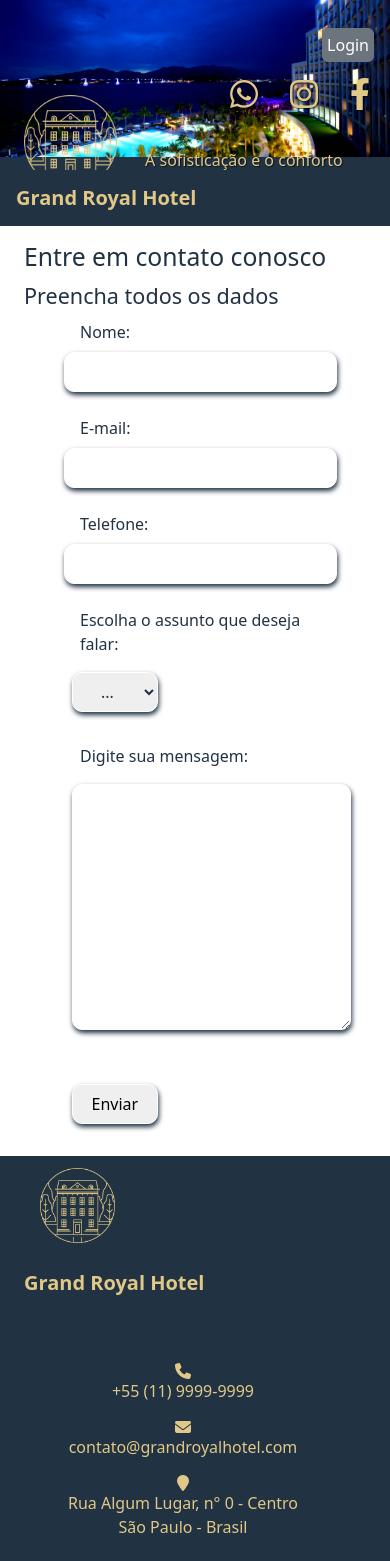
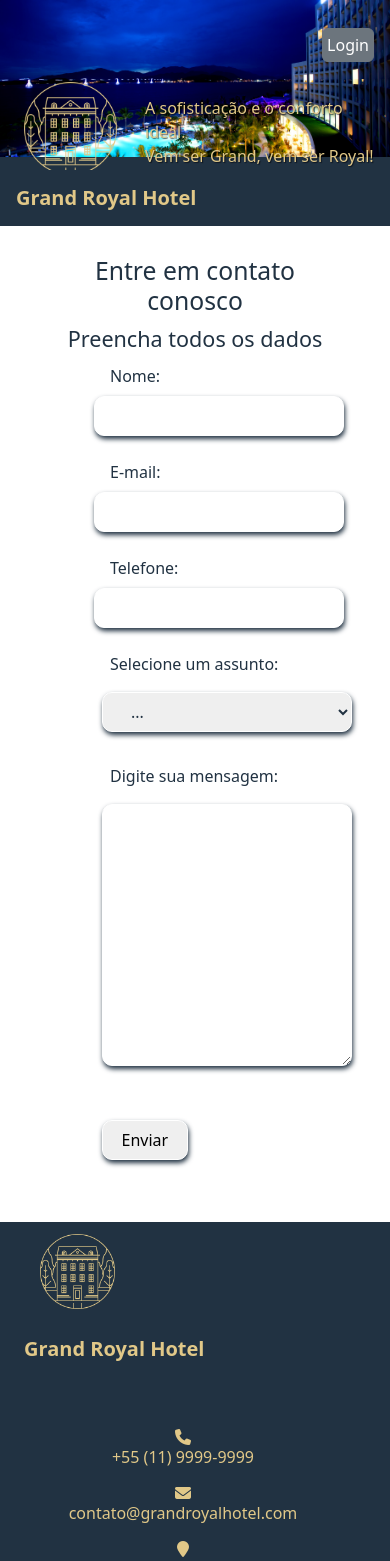
Before and after one commit to D2Trindade/hotel-management-backend, a Vue app: page /contato in a window 390 px wide. Shown: the top 1561 px of the page. Built offline with nearby package versions, Linux system fonts and the light colour scheme; a web font is replaced by a local one.

Commit message:
Adicinada responsividade na pagina contatos

```diff
--- a/src/assets/css/header-footer.css
+++ b/src/assets/css/header-footer.css
@@ -81,4 +81,6 @@
     height: 170px;
     background-color: #213242;
   }
+
+
 }
--- a/src/components/ButtonSubmit.vue
+++ b/src/components/ButtonSubmit.vue
@@ -1,5 +1,5 @@
 <template>
-    <input type="submit" :value="tipo">
+    <input class="responsivo" type="submit" :value="tipo">
 </template>
 
 <script>
@@ -10,3 +10,13 @@ export default {
     }
 }
 </script>
+
+<style scoped>
+
+@media (max-width: 600px){
+  .responsivo {
+    width: 100%;
+  }
+}
+
+</style>
--- a/src/components/InputText.vue
+++ b/src/components/InputText.vue
@@ -20,7 +20,6 @@ export default {
 .input-padrao {
     border: white solid 1px;
     margin: 1rem;
-    width: 22vw;
     height: 2.5rem;
     text-align: center;
     border-radius: 10px;
@@ -33,7 +32,7 @@ export default {
     text-align: center;
     border-radius: 10px;
     box-shadow: 1px 3px 5px #213242;
-    width: 70vw;
+    width: 100%;
     height: 2.5rem;
 }
 
--- a/src/components/MainFooter.vue
+++ b/src/components/MainFooter.vue
@@ -32,7 +32,7 @@
                 </div>
                  <div class="col-sm-6 row color--bege p-5">
                     <a><i class="text-center col-sm-12 fa fa-map fa-5x" aria-hidden="true"></i></a>
-                    <p class="text-center color--bege">Veja no maps</p>
+                    <p class="text-center color--bege p">Veja no maps</p>
                 </div>
             </div>
             <div class="p-1">
--- a/src/components/MainHeader.vue
+++ b/src/components/MainHeader.vue
@@ -16,7 +16,9 @@
         <div class="d-flex align-items-center">
             <router-link to="/" class="header--logo" title="Grand Hoyal Hotel"></router-link>
             <div class="header--container2">
-                <SocialMedia />
+
+                <!-- <SocialMedia /> -->
+
                 <p class="header--container2-container alinhamento m-1 p-1">
                     A sofisticação e o conforto ideal.<br />
                     Vem ser Grand, vem ser Royal!
@@ -55,13 +57,13 @@ import "@/assets/css/main.css"
 import "@/assets/css/header-footer.css"
 import "@/assets/css/login.css"
 
-import SocialMedia from '@/components/SocialMedia.vue'
+// import SocialMedia from '@/components/SocialMedia.vue'
 import ModalLogin from '@/components/ModalLogin.vue'
 
 export default {
     name: 'MainHeader',
     components: {
-        SocialMedia,
+        // SocialMedia,
         ModalLogin
     },
     methods: {
--- a/src/components/MenuSelect.vue
+++ b/src/components/MenuSelect.vue
@@ -21,6 +21,14 @@ export default {
 }
 </script>
 
+<style>
+
+.input-padrao {
+  width: 100%;
+}
+
+</style>
+
 <!--
     <option value="null_opc">{{opt00}}</option>
     <option value="cancelamento">{{opt01}}</option>
--- a/src/components/SocialMedia.vue
+++ b/src/components/SocialMedia.vue
@@ -1,5 +1,5 @@
 <template>
-    <ul class="header--container2-container">
+    <ul class="header--container2-container center-mobile">
         <li class="header--container2-item">
             <a href="#" class="header--container2-link text-bege">
                 <i class="fa-brands fa-whatsapp fa-2x"></i>
@@ -26,4 +26,10 @@ export default {
 
 <style scoped>
 
+@media (max-width: 480px) {
+  .center-mobile {
+    margin: 0 0 0 40px ;
+  }
+}
+
 </style>
--- a/src/components/TextArea.vue
+++ b/src/components/TextArea.vue
@@ -14,6 +14,7 @@ export default {
   margin: 1rem;
   border-radius: 10px;
   box-shadow: 1px 3px 5px #213242;
-  width: 90%;
+  width: 100%;
+  padding: 10px;
 }
 </style>
--- a/src/views/ContatoView.vue
+++ b/src/views/ContatoView.vue
@@ -1,8 +1,8 @@
 <template>
 
-  <main class="contato-responsivo">
-    <section class="contato-estiloForm section-pd p-top">
-      <article>
+  <main class="">
+    <section class="contato-estiloForm section-pd">
+      <article class="contato-responsivo">
         <h2 class="h2-primario">Entre em contato conosco</h2>
 
         <form class="h3-primario" action="" @submit="enviar($event)">
@@ -36,7 +36,7 @@
             <!-- Menu Select -->
             <ul class="list-style">
               <li class="contato-li">
-                <label for="assuntos" class="p-primario">Escolha o assunto que deseja falar:</label>
+                <label for="assuntos" class="p-primario">Selecione um assunto:</label>
                 <br />
                 <MenuSelect
                 opt00="..."
@@ -95,9 +95,6 @@ export default {
 .esconder {
   display: none;
 }
-.p-top {
-  padding: 1rem 0 0 0;
-}
 
 .h2-primario {
   padding: 0 1.5rem;
@@ -124,20 +121,6 @@ export default {
   font: "Quicksand";
 }
 
-.input-basico {
-  border: white solid 1px;
-  margin: 0.5rem;
-  text-align: center;
-  border-radius: 10px;
-  box-shadow: 1px 3px 5px #213242;
-  width: 70vw;
-  height: 2.5rem;
-}
-
-.contato-textArea{
-  width: 80%;
-}
-
 .btn-terceario {
   border: white solid 1px;
   margin: 1rem;
@@ -148,13 +131,23 @@ export default {
   box-shadow: 1px 3px 5px #213242;
 }
 
-.btn-terceario {
-  border: white solid 1px;
-  margin: 1rem;
-  width: 22vw;
-  height: 2.5rem;
-  text-align: center;
-  border-radius: 10px;
-  box-shadow: 1px 3px 5px #213242;
+.contato-responsivo{
+  width: 50%;
+  margin: 0 auto;
+  padding: 30px;
 }
+
+@media (max-width: 600px) {
+  .contato-responsivo {
+    width: 100%;
+  }
+  .h2-primario {
+    text-align: center;
+  }
+  .contato-legenda {
+    text-align: center;
+  }
+}
+
+
 </style>
```
